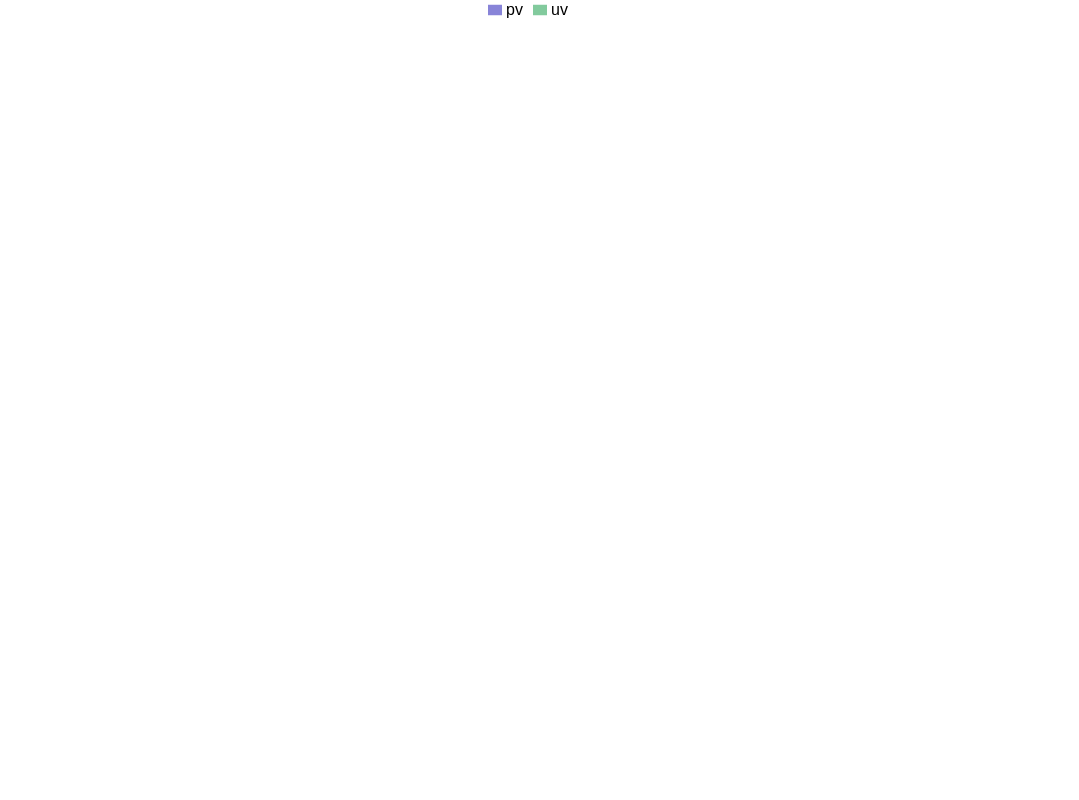
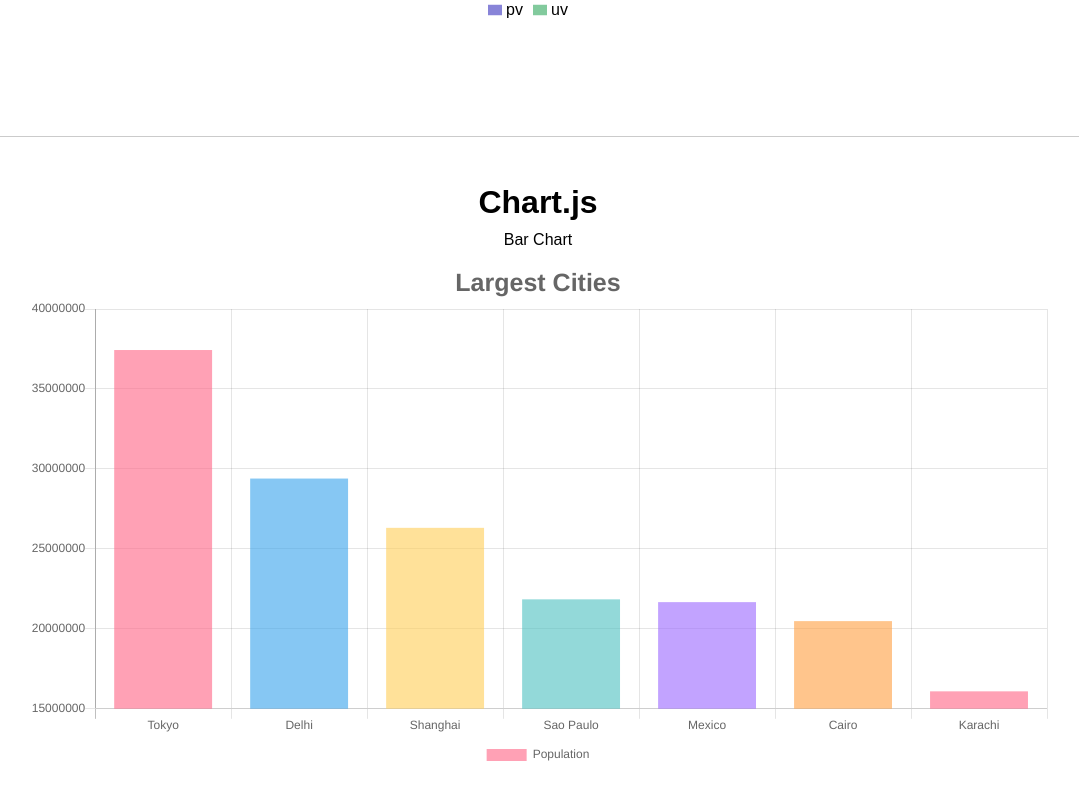
Before and after one commit to saadbaigg/Charts-in-ReactJS, a React (Create React App) app: page / in a window 1280 px wide. Shown: the part 1464-2264 px from the top of the page, without its empty margins (102-1181 px from the left). Before the commit the page ends 1600 px from the top, so only its background shows below. Built offline with nearby package versions, Linux system fonts and the light colour scheme.

Commit message:
added Bar chart using Chart.js

```diff
--- a/package.json
+++ b/package.json
@@ -6,7 +6,10 @@
     "@testing-library/jest-dom": "^4.2.4",
     "@testing-library/react": "^9.3.2",
     "@testing-library/user-event": "^7.1.2",
+    "chart.js": "^2.9.3",
+    "dygraphs": "^2.1.0",
     "react": "^16.13.1",
+    "react-chartjs-2": "^2.10.0",
     "react-dom": "^16.13.1",
     "react-scripts": "3.4.3",
     "recharts": "^1.8.5"
--- a/src/App.js
+++ b/src/App.js
@@ -2,12 +2,14 @@
 import RechartsLineChart from './components/Recharts/RechartsLineChart'
 import RechartsBarChart from './components/Recharts/RechartsBarChart';
 import styles from './App.module.css'
+import ChartJSLineChart from './components/ChartJS/ChartJSLineChart';
 
 const App = () => {
   return (
     <div className={styles.container}>
       <RechartsLineChart />
       <RechartsBarChart />
+      <ChartJSLineChart />
     </div>
   );
 }
--- /dev/null
+++ b/src/components/ChartJS/ChartJSLineChart.jsx
@@ -0,0 +1,35 @@
+import React from 'react'
+import styles from './ChartJSLineChart.module.css'
+import { Bar } from 'react-chartjs-2'
+import { ChartData } from '../../data'
+
+const ChartJSLineChart = () => {
+
+    return (
+        <div className={styles.container}>
+            <div>
+                <h1>Chart.js</h1>
+                <p>Bar Chart</p>
+            </div>
+            <div className={styles.chartContainer}>
+                <Bar
+                    data={ChartData}
+                    options={{
+                        title: {
+                            display: true,
+                            text: 'Largest Cities',
+                            fontSize: 25
+                        },
+                        legend: {
+                            display: true,
+                            position: "bottom"
+                        },
+                        responsive: true,
+                    }}
+                />
+            </div>
+        </div>
+    )
+}
+
+export default ChartJSLineChart
--- /dev/null
+++ b/src/components/ChartJS/ChartJSLineChart.module.css
@@ -0,0 +1,19 @@
+.container {
+    border-top: 1px solid rgba(128, 128, 128, 0.411);
+    height: 100vh;
+    display: flex;
+    flex-direction: column;
+    align-items: center;
+    justify-content: center;
+}
+.container h1 {
+    margin: 10px 0px;
+}
+.container p {
+    margin: 10px 0px;
+    text-align: center;
+}
+.chartContainer {
+    width: 80%;
+    height: 80%;
+}
--- a/src/data.js
+++ b/src/data.js
@@ -1,3 +1,4 @@
+// Recharts Data
 export const data = [
     {
         name: 'Page A', uv: 8000, pv: 2400, amt: 2400,
@@ -21,3 +22,30 @@
         name: 'Page G', uv: 2790, pv: 4300, amt: 2100,
     },
 ];
+// Charts data
+export const ChartData = {
+    labels: ['Tokyo', 'Delhi', 'Shanghai', 'Sao Paulo', 'Mexico', 'Cairo', 'Karachi'],
+    datasets: [
+        {
+            label: 'Population',
+            data: [
+                37435191,
+                29399141,
+                26317104,
+                21846507,
+                21671908,
+                20484965,
+                16093786,
+            ],
+            backgroundColor: [
+                'rgba(255, 99, 132, 0.6)',
+                'rgba(54, 162, 235, 0.6)',
+                'rgba(255, 206, 86, 0.6)',
+                'rgba(75, 192, 192, 0.6)',
+                'rgba(153, 102, 255, 0.6)',
+                'rgba(255, 159, 64, 0.6)',
+                'rgba(255, 99, 132, 0.6)',
+            ],
+        }
+    ]
+}
```
Also changed, not shown: 1 other file (tests, documents, lock files or other folders).
